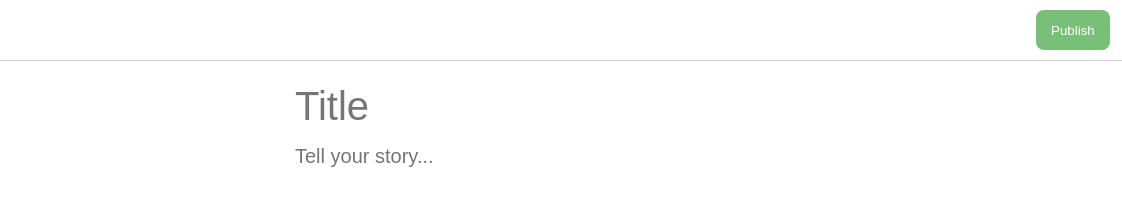
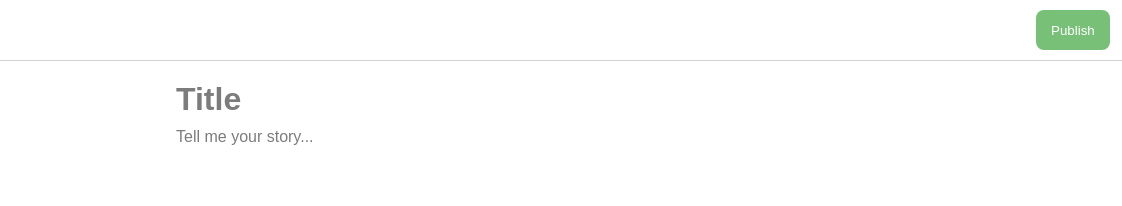
Before and after one commit to subrat611/blog-app, a plain HTML site: page frontend/src/write.html in a window 1280 px wide. Shown: the full height of the page, 89-1211 px from the left. Drawn offline with Linux system fonts and the light colour scheme.

Commit message:
fix: fix the issue of write blog

```diff
--- a/frontend/src/script.js
+++ b/frontend/src/script.js
@@ -0,0 +1,10 @@
+const blogTitle = document.querySelector(".blog-title");
+const blogPara = document.querySelector(".blog-para");
+
+blogTitle.addEventListener("click", (e) => {
+    e.target.contentEditable = true;
+})
+
+blogPara.addEventListener("click", (e) => {
+    e.target.contentEditable = true;
+})
--- a/frontend/src/style.css
+++ b/frontend/src/style.css
@@ -55,12 +55,6 @@ img {
     margin-right: 5px;
 }
 
-.blog-wrapper {
-    width: 100%;
-    height: calc(100vh - 15%);
-    text-align: center;
-}
-
 .header-profile-wrapper button {
     padding: 5px 15px;
     border: none;
@@ -69,28 +63,3 @@ img {
     border-radius: 8px;
     cursor: pointer;
 }
-
-.write-blog-wrapper {
-    display: flex;
-    flex-direction: column;
-    /* justify-content: center; */
-    align-items: center;
-    margin: 20px 0;
-}
-
-.write-blog-wrapper input:nth-child(1) {
-    height: 50px;
-    width: 40%;
-    font-size: 40px;
-    border: none;
-    outline: none;
-}
-
-.write-blog-wrapper input:nth-child(2) {
-    height: 50px;
-    width: 40%;
-    font-size: 20px;
-    display: flex;
-    border: none;
-    outline: none;
-}
--- /dev/null
+++ b/frontend/src/write.css
@@ -0,0 +1,20 @@
+.blog-wrapper {
+    width: 100%;
+}
+
+.write-blog-wrapper {
+    width: 750px;
+    display: flex;
+    flex-direction: column;
+    margin: 20px auto;
+    color: rgb(124, 124, 124);
+}
+
+.blog-para,
+.blog-title {
+    outline: none;
+}
+
+.blog-para{
+    margin-top: 10px;
+}
--- a/frontend/src/write.html
+++ b/frontend/src/write.html
@@ -5,6 +5,7 @@
     <meta name="viewport" content="width=device-width, initial-scale=1.0">
     <title>Write-blog</title>
     <link rel="stylesheet" href="./style.css">
+    <link rel="stylesheet" href="./write.css">
 </head>
 <body>
     <!-- header part -->
@@ -19,10 +20,12 @@
     <!-- write blog part -->
     <div class="blog-wrapper">
         <div class="write-blog-wrapper">
-            <input type="text" class="blog-title" placeholder="Title" />
-            <input type="text" class="blog-subtitle" placeholder="Tell your story...">
+            <div class="blog-title-wrapper">
+                <h1 class="blog-title">Title</h1>
+            </div>
+            <p class="blog-para">Tell me your story...</p>
         </div>
     </div>
-
+    <script src="./script.js"></script>
 </body>
 </html>
```
